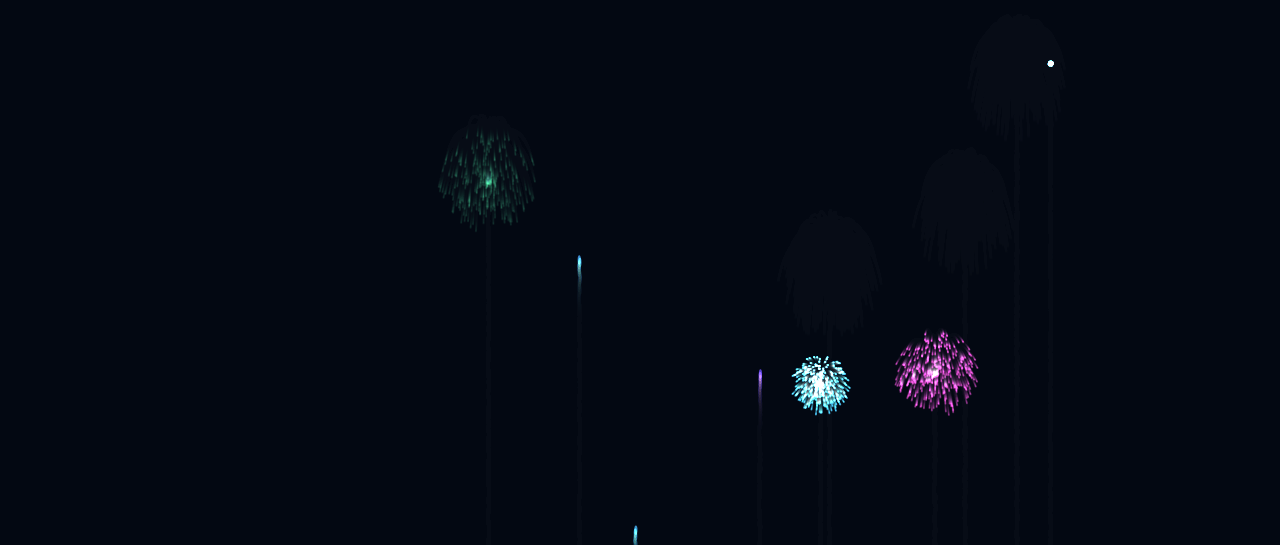
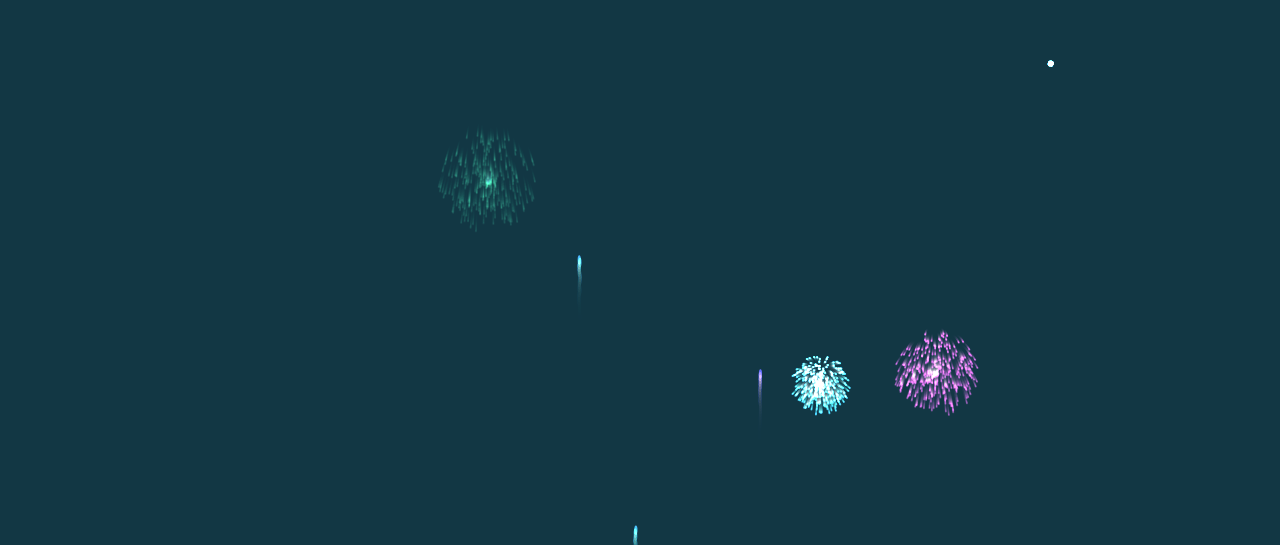
Before and after one commit to VinceFanZ/LittleRomantic, a website built with Parcel: page index.html in a window 1280 px wide. Shown: the part 255-804 px from the top of the page. Built offline with nearby package versions, Linux system fonts and the light colour scheme.

Commit message:
添加烟花背景

```diff
--- a/index.html
+++ b/index.html
@@ -6,6 +6,19 @@
   <meta http-equiv="X-UA-Compatible" content="ie=edge">
   <meta name="viewport" content="width=device-width, initial-scale=1, maximum-scale=1, minimum-scale=1.0, user-scalable=no"/>
   <title>啦啦啦啦啦</title>
+  <style>
+    html, body {
+      width: 100vw;
+      height: 100vh;
+    }
+    canvas {
+      position: absolute;
+      top: 0;
+      left: 0;
+      width: 100vw;
+      height: 100vh;
+    }
+  </style>
 </head>
 <body>
   <script src="./src/index.ts"></script>
--- a/src/Firework.ts
+++ b/src/Firework.ts
@@ -22,7 +22,8 @@ class Firework {
   private velocity: number = -3 // 上升速度
 
   private opacity: number = 0.8
-  private color: string = `hsla(${Math.floor(360 * Math.random())},80%,60%,1)`
+  private hue: number = Math.floor(360 * Math.random())
+  private color: string = `hsla(${this.hue},80%,60%,1)`
 
   private particles: Array<Particle> = []
 
@@ -103,6 +104,13 @@ class Firework {
     }
   }
 
+  public getSkyColor (): { lightness: number; hue: number } {
+    return {
+      lightness: this.status === 3 ? this.opacity : 0,
+      hue: this.hue,
+    }
+  }
+
   /**
    * 创建微粒
    *
--- a/src/create-canvas.ts
+++ b/src/create-canvas.ts
@@ -6,7 +6,7 @@
  * @param {string} [bgColor='#fff'] canvas 的背景色
  * @returns {HTMLCanvasElement}
  */
-function createCanvas (width: number, height: number, bgColor: string = '#fff'): HTMLCanvasElement {
+function createCanvas (width: number, height: number, bgColor?: string): HTMLCanvasElement {
   if (!document && !document.body) {
     console.error('document or body not find')
     return
@@ -14,7 +14,7 @@ function createCanvas (width: number, height: number, bgColor: string = '#fff'):
   const canvas = document.createElement('canvas')
   canvas.width = width
   canvas.height = height
-  canvas.style.backgroundColor = bgColor
+  bgColor && (canvas.style.backgroundColor = bgColor)
   document.body.appendChild(canvas)
 
   return canvas
--- a/src/index.ts
+++ b/src/index.ts
@@ -7,9 +7,13 @@ import startFirework from './start-firework'
 const viewWidth = window.innerWidth || document.documentElement.clientWidth
 const viewHeight = window.innerHeight || document.documentElement.clientHeight
 
-const ctx = createCanvas(viewWidth, viewHeight, 'hsla(210, 60%, 5%, 0.9)').getContext('2d')
+// const ctxBg = createCanvas(viewWidth, viewHeight).getContext('2d')
+// ctxBg.fillStyle = 'hsla(210, 60%, 5%, 0.9)'
+// ctxBg.fillRect(0, 0, viewWidth, viewWidth)
 
-startFirework(ctx)
+const ctxFirework = createCanvas(viewWidth, viewHeight, 'hsla(210, 60%, 5%, 0.9)').getContext('2d')
+
+startFirework(ctxFirework)
 
 if (process.env.NODE_ENV === 'development' && module.hot) {
   module.hot.accept(() => {
--- a/src/start-firework.ts
+++ b/src/start-firework.ts
@@ -3,18 +3,31 @@ import Firework from './Firework'
 export default function startFirework (ctx: CanvasRenderingContext2D): void {
   const viewWidth = ctx.canvas.width
   const viewHeight = ctx.canvas.height
+  const skyColorConfig: string = 'hsla({hue}, 60%, {lightness}%, 0.2)'
 
   const fireworkTimeRange: { min: number; max: number } = { min: 30, max: 60 }
   // 创建烟花的时间间隔
   let fireworkTime = Math.floor(Math.random() * (fireworkTimeRange.max - fireworkTimeRange.min) + fireworkTimeRange.min)
   const fireworks: Array<Firework> = []
+  let skyColor: { lightness: number; hue: number } = {
+    lightness: 0,
+    hue: 210,
+  }
 
   loop()
 
   function loop () {
     window.requestAnimationFrame(loop)
-    ctx.fillStyle = 'hsla(210, 60%, 5%, 0.2)'
+
+    ctx.fillStyle = skyColorConfig
+      .replace('{lightness}', `${5 + skyColor.lightness * 15}`)
+      .replace('{hue}', `${skyColor.hue}`)
     ctx.fillRect(0, 0, viewWidth, viewHeight)
+
+    skyColor = {
+      lightness: 0,
+      hue: 210,
+    }
 
     if (--fireworkTime <= 0) {
       fireworkTime = Math.floor(Math.random() * (fireworkTimeRange.max - fireworkTimeRange.min) + fireworkTimeRange.min)
@@ -22,6 +35,8 @@ export default function startFirework (ctx: CanvasRenderingContext2D): void {
     }
 
     fireworks.forEach((firework, index) => {
+      skyColor =
+        skyColor.lightness >= fireworks[index].getSkyColor().lightness ? skyColor : fireworks[index].getSkyColor()
       !firework.render(ctx) && fireworks.splice(index, 1)
     })
   }
```
